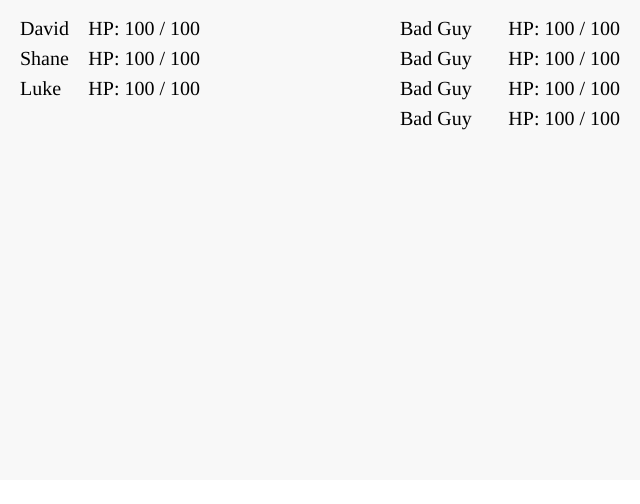
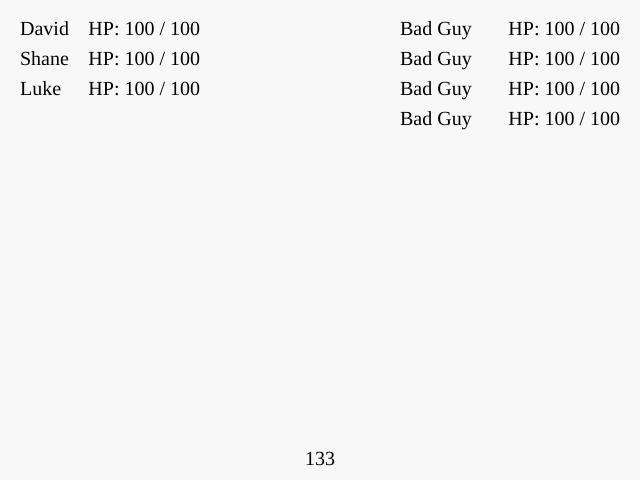
Before and after one commit to dandelarosa/asm-4thyear, a plain HTML site: page index.html in a window 1280 px wide. Shown: the full height of the page, 0-640 px from the left. Drawn offline with Linux system fonts and the light colour scheme.

Commit message:
POC the battle queue

```diff
--- a/index.html
+++ b/index.html
@@ -17,6 +17,7 @@
   <script src="js/loading/loading_screen_assets.js"></script>
   <script src="js/rpg/enemies/bad_guy.js"></script>
   <script src="js/rpg/rpg_battle_scene.js"></script>
+  <script src="js/rpg/turn_manager.js"></script>
   <!-- Import top-level scripts here -->
   <script src="js/game_state.js"></script>
   <!-- Always main.js import last -->
--- a/js/game_state.js
+++ b/js/game_state.js
@@ -11,16 +11,19 @@ function initGameState() {
       name: "David",
       currentHP: 100,
       maxHP: 100,
+      ticksToNextTurn: 40,
     },
     {
       name: "Shane",
       currentHP: 100,
       maxHP: 100,
+      ticksToNextTurn: 50,
     },
     {
       name: "Luke",
       currentHP: 100,
       maxHP: 100,
+      ticksToNextTurn: 60,
     }
   ];
 
--- a/js/rpg/enemies/bad_guy.js
+++ b/js/rpg/enemies/bad_guy.js
@@ -3,6 +3,7 @@ function BadGuy() {
     this.name = "Bad Guy";
     this.currentHP = 100;
     this.maxHP = 100;
+    this.ticksToNextTurn = 100;
   };
   this.init();
 }
--- a/js/rpg/rpg_battle_scene.js
+++ b/js/rpg/rpg_battle_scene.js
@@ -1,9 +1,21 @@
 function RPGBattleScene() {
   this.init = function() {
+    var turnManager = new TurnManager();
+    turnManager.addCombatantsToQueue(partyMembers);
+    turnManager.addCombatantsToQueue(enemies);
+    this.turnManager = turnManager;
   };
   this.init();
 
   this.update = function() {
+    var currentTurnCombatant = this.turnManager.popCombatant();
+    if (currentTurnCombatant) {
+      console.log(this.turnManager.battleTimer);
+      console.log(currentTurnCombatant);
+      // Do nothing for now; put back in the queue
+      this.turnManager.addCombatantToQueue(currentTurnCombatant);
+    }
+    this.turnManager.tick();
   };
 
   this.draw = function() {
@@ -30,5 +42,7 @@ function RPGBattleScene() {
       drawText(HPText, textX + 220, textY, 'black', 'right', 'top');
       textY += 30;
     }
+
+    drawText(this.turnManager.battleTimer, GAME_WIDTH/2, 450, 'black', 'center', 'top');
   };
 }
--- /dev/null
+++ b/js/rpg/turn_manager.js
@@ -0,0 +1,35 @@
+function TurnManager() {
+  this.init = function() {
+    this.battleTimer = 0;
+    this.turnQueue = {};
+  };
+  this.init();
+
+  this.addCombatantsToQueue = function(combatants) {
+    for (var i = 0; i < combatants.length; i++) {
+      var combatant = combatants[i];
+      this.addCombatantToQueue(combatant);
+    }
+  }
+
+  this.addCombatantToQueue = function (combatant) {
+    var turnTime = this.battleTimer + combatant.ticksToNextTurn;
+      // Make sure you don't accidentally override anyone who's already in the queue
+      var possibleConflict = this.turnQueue[turnTime];
+      while (this.turnQueue[turnTime]) {
+        turnTime++;
+        possibleConflict = this.turnQueue[turnTime];
+      }
+      this.turnQueue[turnTime] = combatant;
+  }
+
+  this.popCombatant = function() {
+    var combatant = this.turnQueue[this.battleTimer];
+    delete this.turnQueue[this.battleTimer];
+    return combatant;
+  }
+
+  this.tick = function() {
+    this.battleTimer++;
+  }
+}
```
